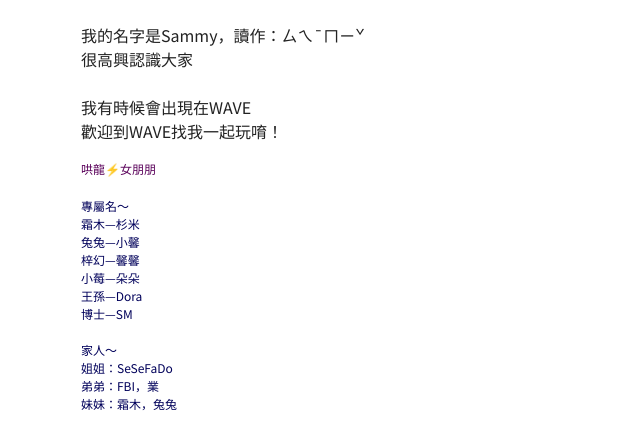
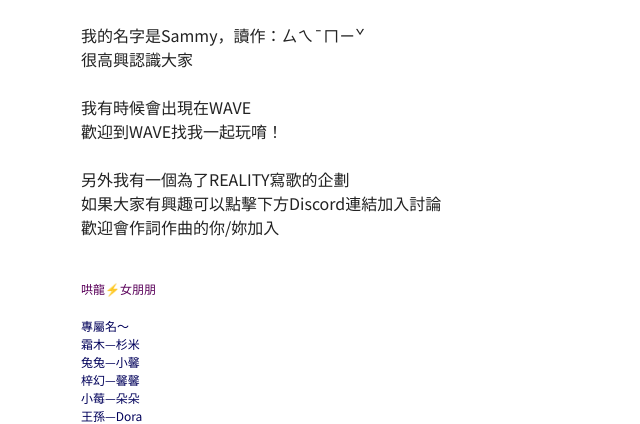
Before and after one commit to SammyAlien/AboutMe, a plain HTML site: page index.html in a window 1280 px wide. Shown: the part 242-666 px from the top of the page, without its empty margins (319-959 px from the left). Drawn offline with Linux system fonts and the light colour scheme.

Commit message:
add Discord link
add music making Discord link

```diff
--- a/index.html
+++ b/index.html
@@ -22,7 +22,17 @@
 
         </div>
         <div class="Info">
-            <h2>我的名字是Sammy&#xFF0C讀作：ㄙㄟ¯ㄇㄧˇ<br>很高興認識大家<br><br>我有時候會出現在WAVE<br>歡迎到WAVE找我一起玩唷！</h2>
+            <h2>我的名字是Sammy&#xFF0C讀作：ㄙㄟ¯ㄇㄧˇ<br>
+                很高興認識大家<br>
+                <br>
+                我有時候會出現在WAVE<br>
+                歡迎到WAVE找我一起玩唷！<br>
+                <br>
+                另外我有一個為了REALITY寫歌的企劃<br>
+                如果大家有興趣可以點擊下方Discord連結加入討論<br>
+                歡迎會作詞作曲的你/妳加入<br>
+                <br>
+            </h2>
             <v>
                 哄龍⚡女朋朋<br>
             <br>
@@ -47,6 +57,7 @@
             <a href="https://www.facebook.com/share/JxtL1DAAjrFjK24x/?mibextid=qi2Omg" class="link"><div class="blankicon" style="float: left;"></div>Facebook<img src="Facebook.svg" alt="" class="icon" style="float: right;"></a>
             <a href="https://drive.google.com/drive/folders/1_DPOMHryTYLl4DKyHy-kdD5Os9ZU4sUU?usp=sharing" class="link"><div class="blankicon" style="float: left;"></div>我的作品一覽<img src="googledrive.png" alt="" class="icon" style="float: right;"></a>
             <a href="https://wavelive.onelink.me/tEt5/inappshareprofiletw?w_user=ff9eca1a-4c65-4b80-a5fa-9afecad6438b" class="link"><div class="blankicon" style="float: left;"></div>WAVE<img src="wave.png" alt="" class="icon" style="float: right;"></a>
+            <a href="https://discord.gg/eK3zX8kTs2" class="link"><div class="blankicon" style="float: left;"></div>用歌曲編織回憶<img src="discord.jpg" alt="" class="icon" style="float: right;"></a>
             <!--<a href="" class="link">我的遊戲(GooglePlay)</a>-->
         </div>
         <div class="workInfo">
```
Also changed, not shown: discord.jpg (added).
